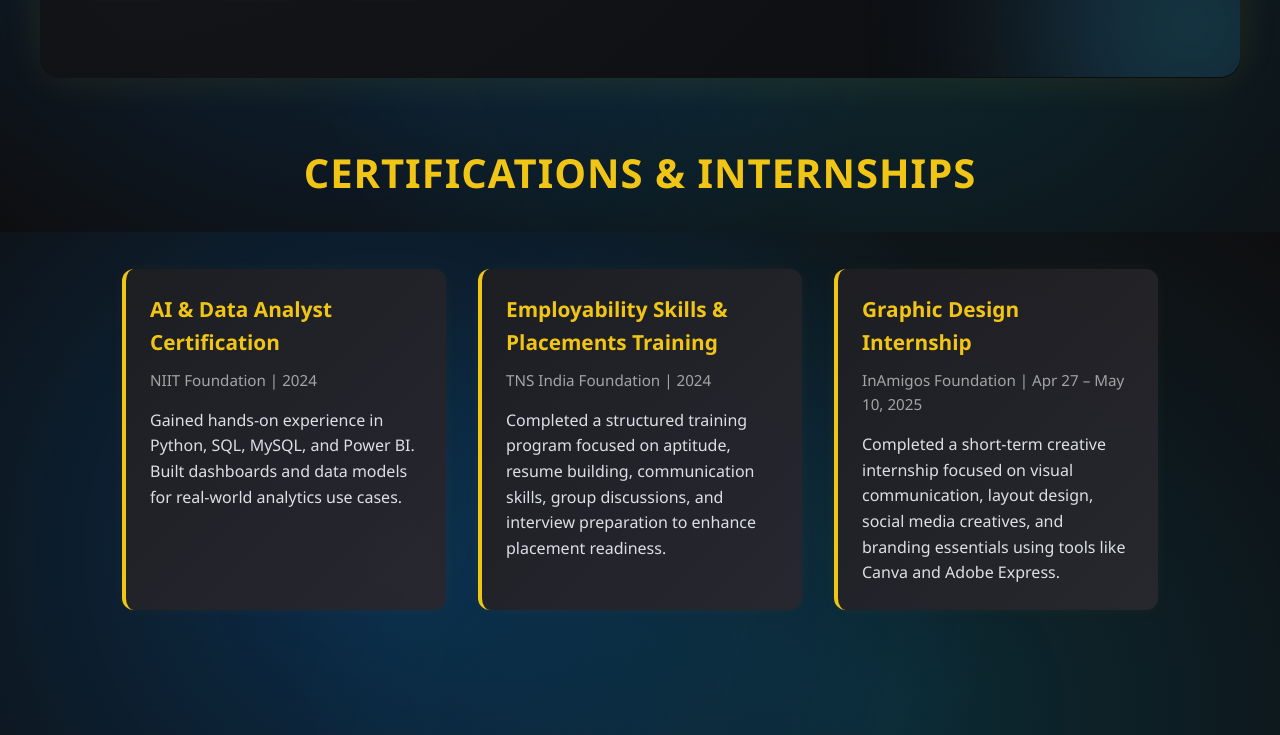
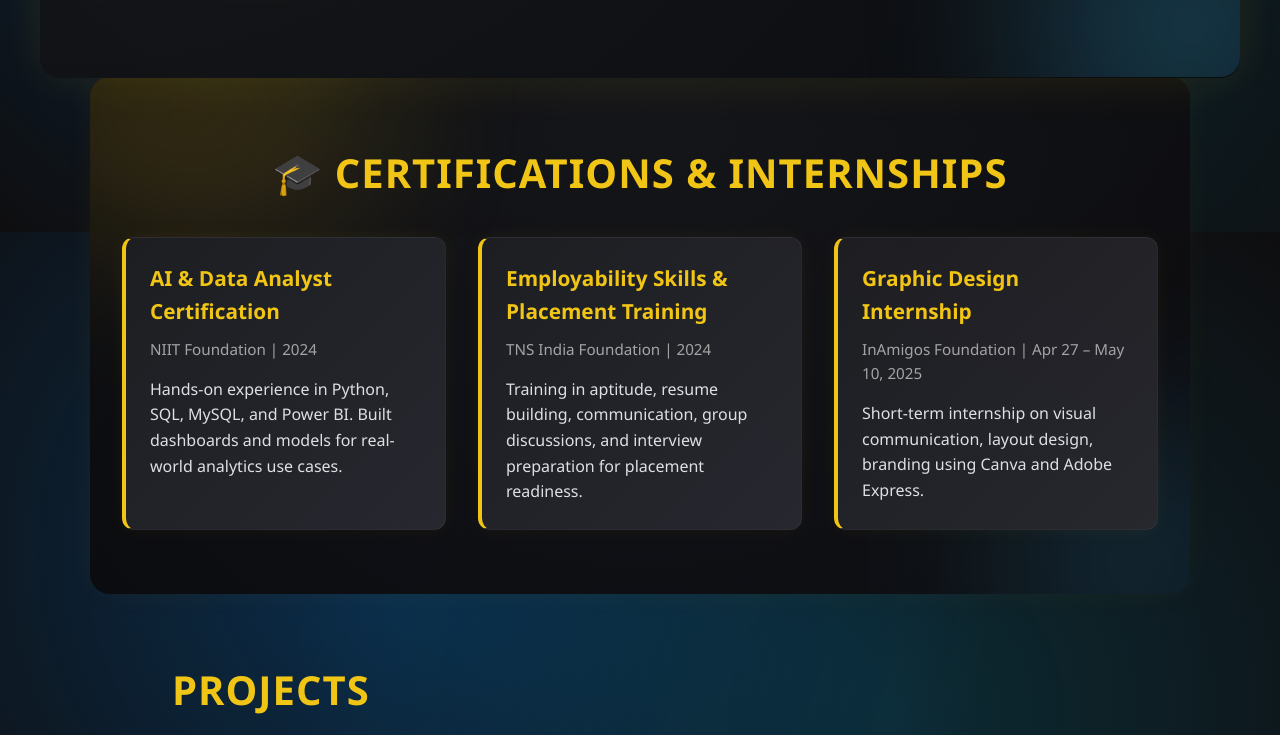
Before and after one commit to priya-dev-bot/MyPotfolio, a plain HTML site: page index.html in a window 1280 px wide. Shown: the part 1368-2103 px from the top of the page. Drawn offline with nearby package versions, Linux system fonts and the light colour scheme.

Commit message:
Your commit message here

```diff
--- a/index.html
+++ b/index.html
@@ -118,37 +118,32 @@
 <div class="wave-bg"></div>
 
 <section id="certifications">
-  <h2 class="section-title">Certifications & Internships</h2>
+  <h2 class="section-title">🎓 Certifications & Internships</h2>
 
-  <div class="cert-grid">
-    <!-- Item 1 -->
   <div class="cert-grid">
     <!-- NIIT Foundation Course -->
     <div class="cert-card" data-aos="fade-up">
       <h3>AI & Data Analyst Certification</h3>
       <p class="cert-org">NIIT Foundation | 2024</p>
-      <p>Gained hands-on experience in Python, SQL, MySQL, and Power BI. Built dashboards and data models for real-world analytics use cases.</p>
+      <p>Hands-on experience in Python, SQL, MySQL, and Power BI. Built dashboards and models for real-world analytics use cases.</p>
     </div>
 
-    <!-- Item 2 -->
     <!-- TNS India Foundation Training -->
     <div class="cert-card" data-aos="fade-up" data-aos-delay="200">
-  <h3>Employability Skills & Placements Training</h3>
+      <h3>Employability Skills & Placement Training</h3>
       <p class="cert-org">TNS India Foundation | 2024</p>
-  <p>Completed a structured training program focused on aptitude, resume building, communication skills, group discussions, and interview preparation to enhance placement readiness.</p>
+      <p>Training in aptitude, resume building, communication, group discussions, and interview preparation for placement readiness.</p>
     </div>
 
-
-    <!-- Item 3 -->
-    <!-- InAmigos Graphic Design Internship -->
+    <!-- InAmigos Internship -->
     <div class="cert-card" data-aos="fade-up" data-aos-delay="300">
       <h3>Graphic Design Internship</h3>
       <p class="cert-org">InAmigos Foundation | Apr 27 – May 10, 2025</p>
-  <p>Completed a short-term creative internship focused on visual communication, layout design, social media creatives, and branding essentials using tools like Canva and Adobe Express.</p>
+      <p>Short-term internship on visual communication, layout design, branding using Canva and Adobe Express.</p>
     </div>
-
   </div>
 </section>
+
 
 
 
--- a/style.css
+++ b/style.css
@@ -126,6 +126,7 @@ nav ul li a:hover {
 
 
 
+
 /* Hamburger (hidden on large screens) */
 .menu-toggle {
   display: none;
@@ -142,9 +143,8 @@ nav ul li a:hover {
   width: 100%;
   background: #facc15;
   border-radius: 3px;
-  transition: 0.3s;
-}
-
+  transition: 0.3s ease;
+}
 /* Responsive nav styles */
 @media (max-width: 768px) {
   nav {
@@ -701,6 +701,112 @@ footer {
 
 
 
+/*certifications section*/
+#certifications {
+  padding: 4rem 2rem;
+  max-width: 1200px;
+  margin: auto;
+  text-align: center;
+  background: radial-gradient(circle at top, #16161a, #0c0c0f);
+  border-radius: 20px;
+  box-shadow: 0 0 40px rgba(250, 204, 21, 0.05);
+  position: relative;
+  overflow: hidden;
+}
+
+.section-title {
+  font-size: 2.5rem;
+  color: #facc15;
+  margin-bottom: 2.5rem;
+  position: relative;
+  z-index: 1;
+}
+
+/* Certification Grid */
+.cert-grid {
+  display: grid;
+  grid-template-columns: repeat(auto-fit, minmax(280px, 1fr));
+  gap: 2rem;
+  position: relative;
+  z-index: 1;
+}
+
+.cert-card {
+  background: rgba(255, 255, 255, 0.03);
+  backdrop-filter: blur(12px);
+  border-radius: 16px;
+  padding: 2rem 1.5rem;
+  text-align: left;
+  box-shadow: 0 0 25px rgba(255, 255, 255, 0.03);
+  transition: transform 0.4s ease, box-shadow 0.4s ease;
+  border: 1px solid rgba(255, 255, 255, 0.05);
+  color: #e5e7eb;
+}
+
+.cert-card:hover {
+  transform: translateY(-8px);
+  box-shadow: 0 0 25px rgba(250, 204, 21, 0.15);
+}
+
+.cert-card h3 {
+  color: #facc15;
+  font-size: 1.2rem;
+  margin-bottom: 0.5rem;
+}
+
+.cert-org {
+  font-size: 0.95rem;
+  color: #aaa;
+  margin-bottom: 1rem;
+}
+
+/* Background Glows */
+#certifications::before,
+#certifications::after {
+  content: "";
+  position: absolute;
+  border-radius: 50%;
+  filter: blur(80px);
+  opacity: 0.15;
+  z-index: 0;
+}
+
+#certifications::before {
+  top: -120px;
+  left: -100px;
+  width: 400px;
+  height: 300px;
+  background: #facc15;
+}
+
+#certifications::after {
+  bottom: -120px;
+  right: -100px;
+  width: 300px;
+  height: 300px;
+  background: #38bdf8;
+}
+
+/* Small Screen Optimization */
+@media (max-width: 600px) {
+  .cert-card {
+    padding: 1.2rem 1rem;
+    text-align: center;
+  }
+
+  .cert-card h3 {
+    font-size: 1.1rem;
+  }
+
+  .cert-card p {
+    font-size: 0.95rem;
+  }
+}
+
+
+
+
+
 
 
 /*Education section*/
```
Lines whose indentation alone changed are shown as unchanged.
